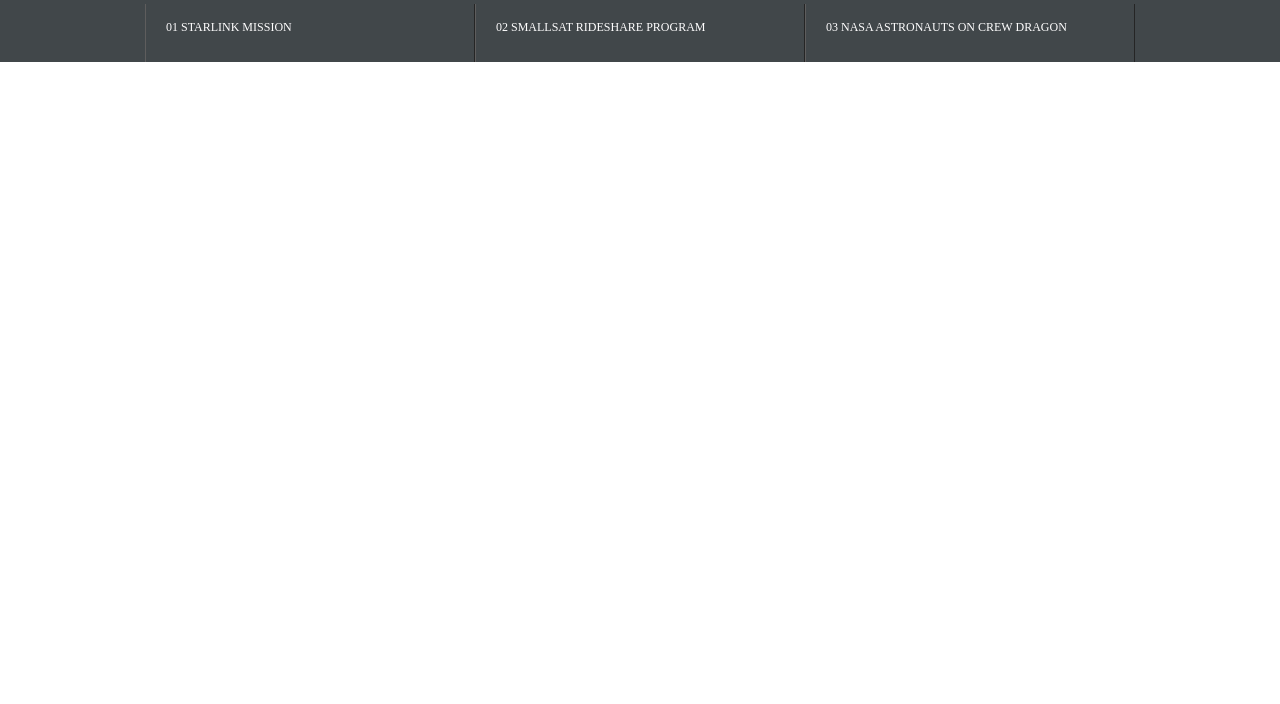
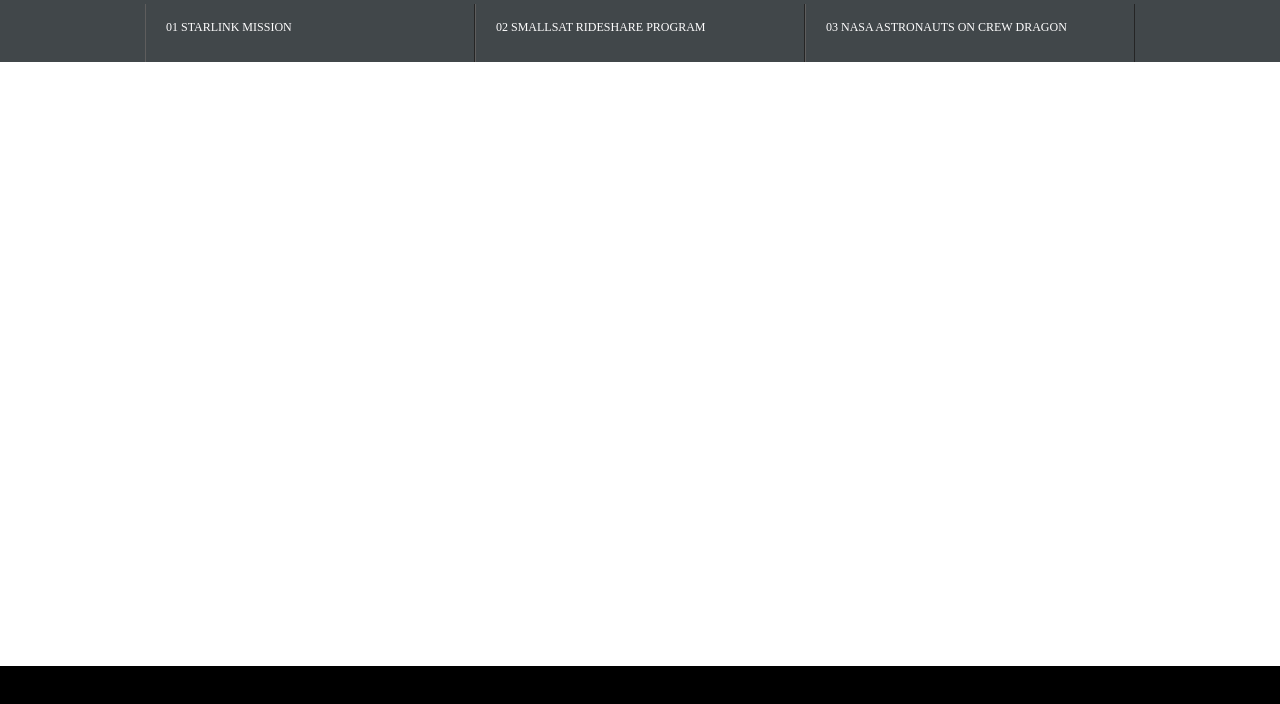
Before and after one commit to jondeh/HTML-2-Space-X, a plain HTML site: page index.html in a window 1280 px wide. Shown: the part 748-1452 px from the top of the page. Drawn offline with Linux system fonts and the light colour scheme; files whose address does not match are found by name; a web font is replaced by a local one.

Commit message:
second commit

```diff
--- a/styles.css
+++ b/styles.css
@@ -5,6 +5,7 @@ body {
     box-sizing: border-box;
     display: block;
     text-align: center;
+    position: relative;
 
 }
 
@@ -94,6 +95,7 @@ button {
     border-radius: 2px;
     font-size: 11px;
     border: 0px solid black;
+    opacity: 1;
 }
 
 
@@ -148,3 +150,12 @@ nav.two{
     margin: 0px 40px;
     font-size: 12px;
 }
+
+footer.bottom {
+    width: 100%;
+    height: 50px;
+    background-color: black;
+    position: absolute;
+    left: 0px;
+    bottom: 0px;
+}
```
